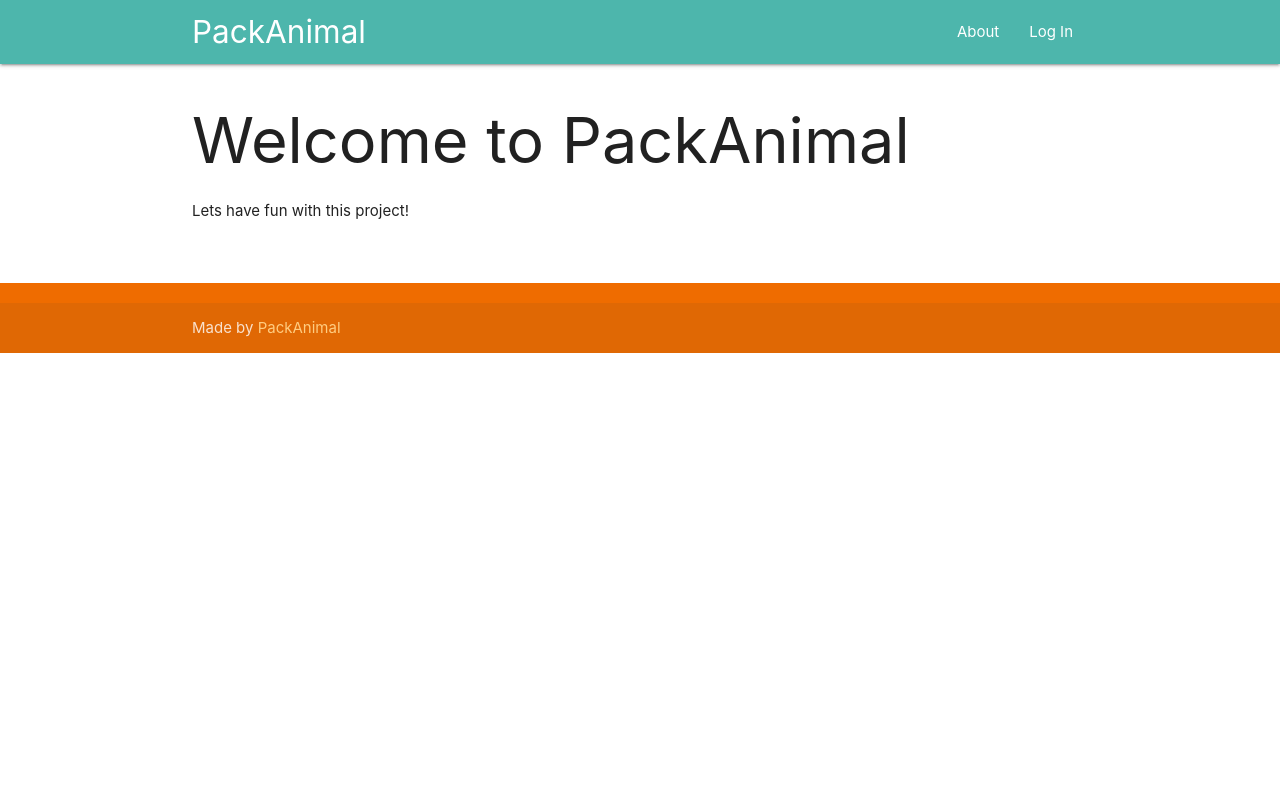
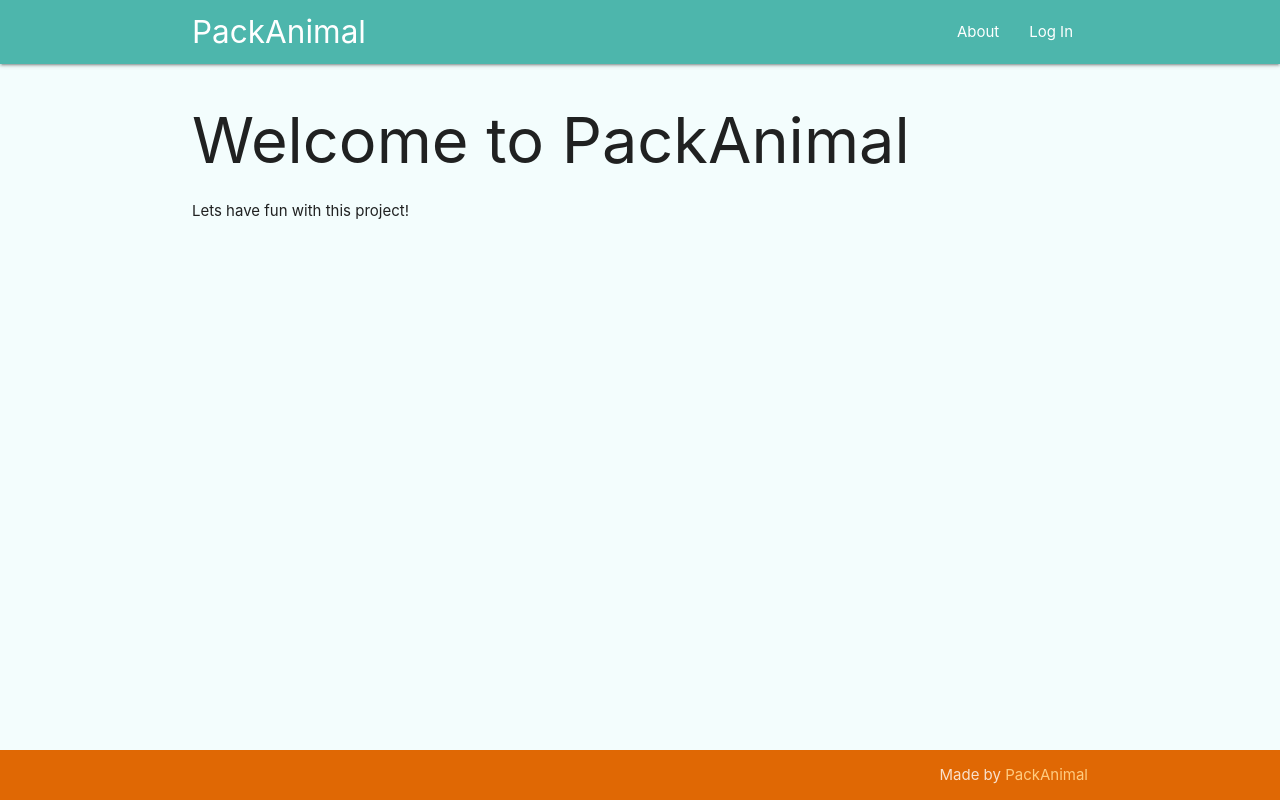
Before and after one commit to shin-shin/pack-animal, a Django app: page / in a window 1280 px wide. Run offline with Django 3.2, Linux system fonts and the light colour scheme; some libraries are stand-ins or nearby versions.

Commit message:
pushes footer to bottom

```diff
--- a/main_app/static/css/style.css
+++ b/main_app/static/css/style.css
@@ -13,5 +13,16 @@
 	font-size: inherit;
 }
 body {
+  display: flex;
+  min-height: 100vh;
+  flex-direction: column;
+  background-color: #f3fdfd;
+}
 
+main {
+  flex: 1 0 auto;
 }
+footer.page-footer {
+  padding-top: 0;
+  text-align: right;
+}
--- a/main_app/templates/base.html
+++ b/main_app/templates/base.html
@@ -38,6 +38,7 @@
       <a href="#" data-target="nav-mobile" class="sidenav-trigger"><i class="material-icons">menu</i></a>
     </div>
   </nav>
+  <main>
   <div class="container">
     {% block content %}
     <h2>Hello World</h2>
@@ -45,7 +46,7 @@
     {% endblock %}
     <br><br>
   </div>
-
+</main>
   <footer class="page-footer orange darken-3">
     <div class="footer-copyright">
       <div class="container">
```
